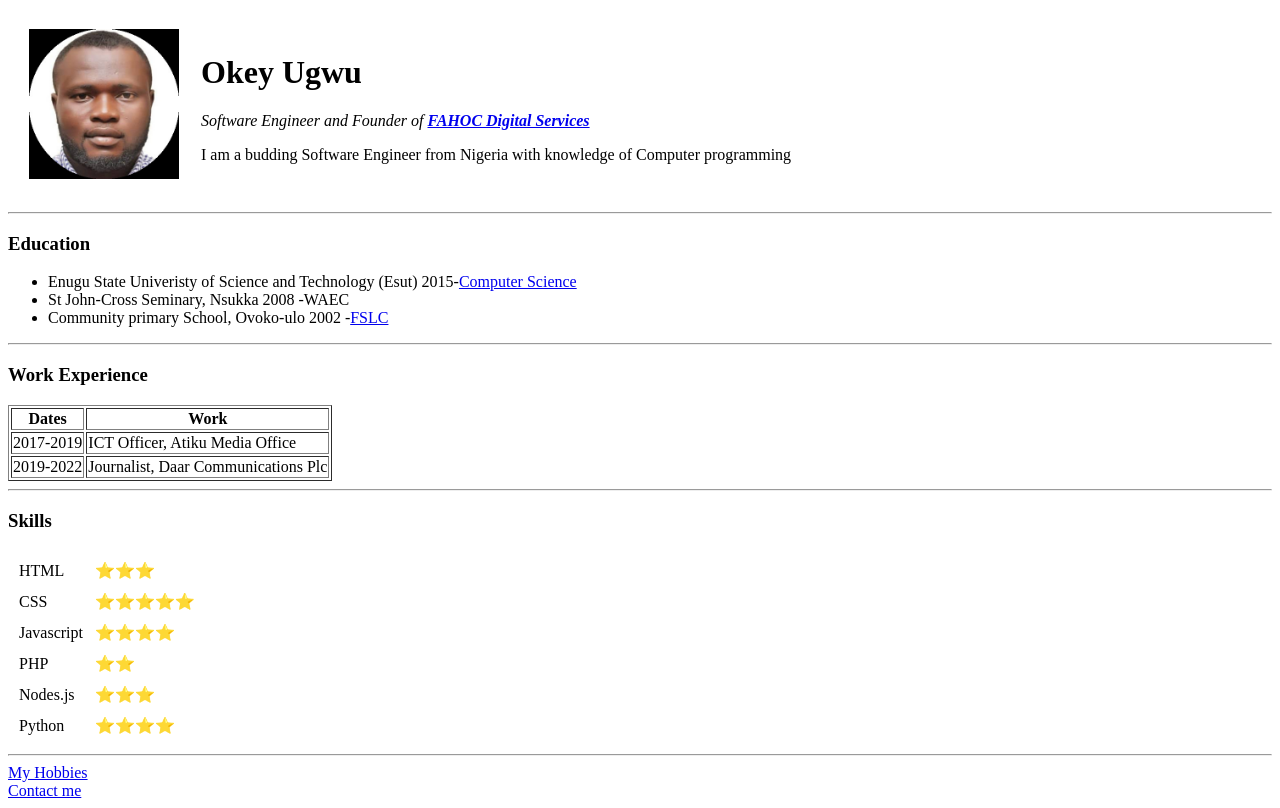
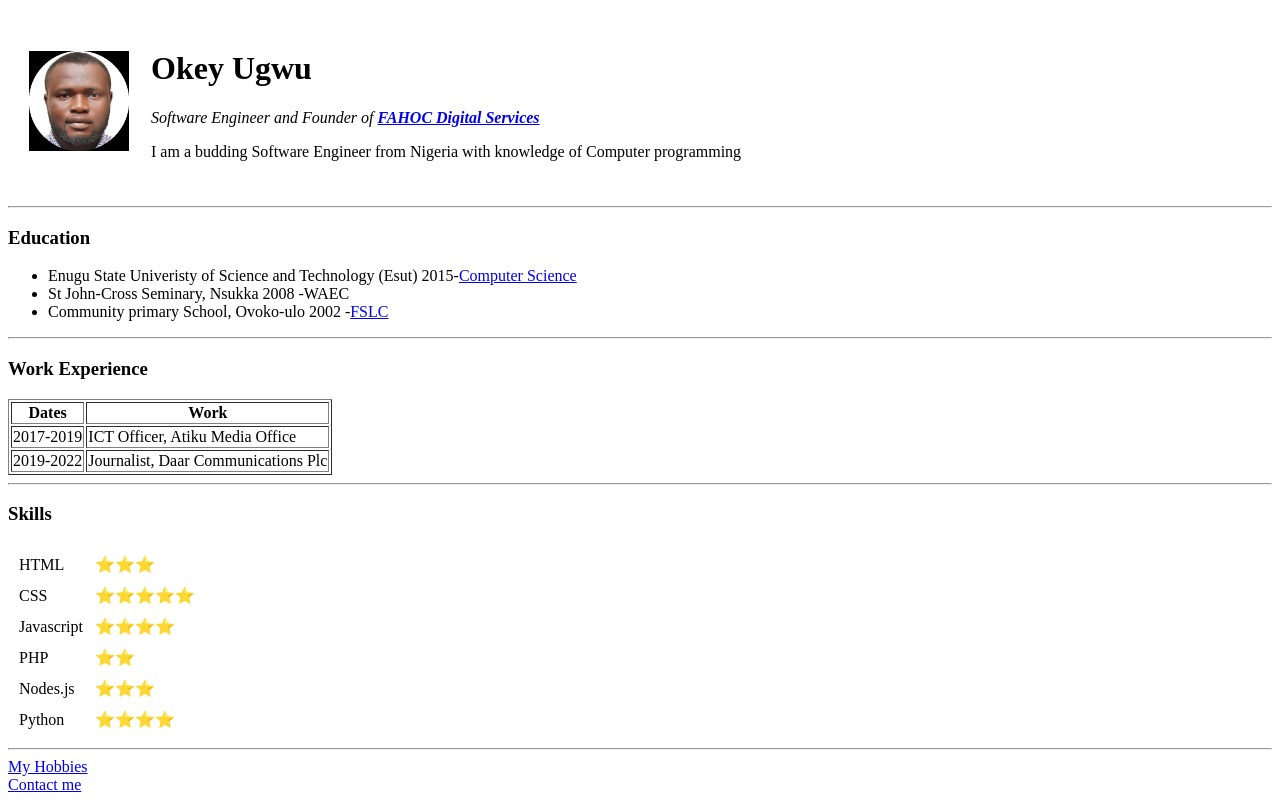
Before and after one commit to Okeydegeneral/CV, a plain HTML site: page index.html in a window 1280 px wide. Drawn offline with Linux system fonts and the light colour scheme.

Commit message:
Update index.html

```diff
--- a/index.html
+++ b/index.html
@@ -9,7 +9,7 @@
 <body>
   <table cellspacing="20">
     <tr>
-      <td><img src="https://github.com/Okeydegeneral/CV/blob/main/Images/My-passport-modified.jpeg" alt="Profile Picture" height="150" width="150"></td>
+      <td><img src="https://github.com/Okeydegeneral/CV/blob/main/Images/My-passport-modified.jpeg" alt="Profile Picture" height="100" width="100"></td>
       <td><h1>Okey Ugwu</h1>
     <p><em>Software Engineer and Founder of <strong><a href="https://www.facebook.com/fahoc/">FAHOC Digital Services</a></strong> </em></p>
     <p>I am a budding Software Engineer from Nigeria with knowledge of Computer programming</p></td>
```
